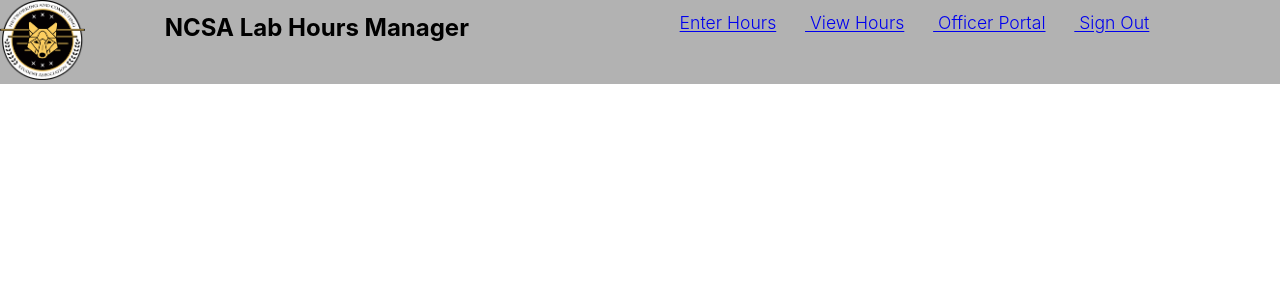
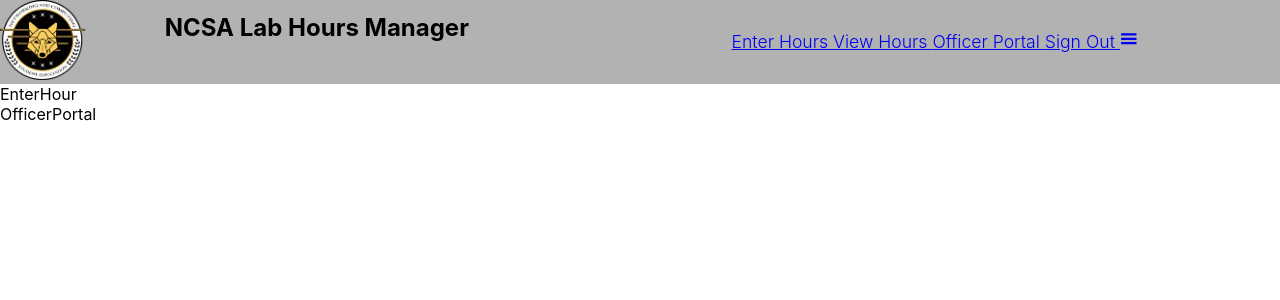
Before and after one commit to Mia-Y-Kelly/NCSA-Tracker, a React (Create React App) app in the folder time-tracker/client/: page /officerportal in a window 1280 px wide. Shown: the top 300 px of the page. Built offline with nearby package versions, Linux system fonts and the light colour scheme.

Commit message:
Routes the NavBar to link to different pages
Renamed NewHour to ViewHour

```diff
--- a/time-tracker/client/package.json
+++ b/time-tracker/client/package.json
@@ -9,6 +9,7 @@
     "react": "^18.2.0",
     "react-dom": "^18.2.0",
     "react-icons": "^4.8.0",
+    "react-router-dom": "^6.10.0",
     "react-scripts": "^5.0.1",
     "web-vitals": "^2.1.4"
   },
--- a/time-tracker/client/src/App.jsx
+++ b/time-tracker/client/src/App.jsx
@@ -1,10 +1,31 @@
 import React from 'react'
 import NavBar from './components/navbar/NavBar'
+import EnterHour from './components/enterhours/EnterHour'
+import ViewHour from './components/viewhours/ViewHour';
+import OfficerPortal from './components/officerportal/OfficerPortal';
+import { BrowserRouter as Router, Routes, Route, Navigate } from 'react-router-dom';
+
 
 const App = () => {
     return (
         <>
-        <NavBar />
+            <Router>
+                <NavBar />
+                <div className='container'>
+                    <EnterHour />
+                </div>
+                <Routes>
+                    <Route path="/enterhour" element={
+                        <EnterHour />
+                        } />
+                    <Route path="/viewhour" element={
+                        <ViewHour />
+                        } />
+                    <Route path="/officerportal" element={
+                        <OfficerPortal />
+                        } />
+                </Routes>
+            </Router>
         </>
     )
 }
--- a/time-tracker/client/src/components/navbar/NavBar.jsx
+++ b/time-tracker/client/src/components/navbar/NavBar.jsx
@@ -2,7 +2,12 @@ import React from 'react'
 import './navbar.css'
 import { useState } from 'react'
 import logo from '../../assets/NCSA_Logo.png'
-import {GiHamburgerMenu} from 'react-icons/gi'
+import { GiHamburgerMenu } from 'react-icons/gi'
+import { BrowserRouter as Router, Routes, Route, Link } from 'react-router-dom';
+import EnterHour from '../enterhours/EnterHour'
+import OfficerPortal from '../officerportal/OfficerPortal'
+import ViewHour from '../viewhours/ViewHour'
+
 const NavBar = () => {
     const [activeNav, setActiveNav] = useState('#');
     return (
@@ -13,11 +18,23 @@ const NavBar = () => {
                     </div>
                     <h2>NCSA Lab Hours Manager</h2>
                     <nav>
-                    <a href='#enterhours' onClick={() => setActiveNav('')} className={activeNav === '#' ? 'active' : ''}> Enter Hours</a>
-                    <a href='#viewhours' onClick={() => setActiveNav('')} className={activeNav === '#' ? 'active' : ''}> View Hours</a>
-                    <a href='#portol' onClick={() => setActiveNav('')} className={activeNav === '#' ? 'active' : ''}> Officer Portal</a>
-                    <a href='#signout' onClick={() => setActiveNav('')} className={activeNav === '#' ? 'active' : ''}> Sign Out</a>
-                    <a href='#' onClick={ () => setActiveNav('#')} className="hamburger__icon"> <GiHamburgerMenu /> </a>
+                        <ul>
+                            <a>
+                                <Link to="/enterhour"> Enter Hours</Link>
+                            </a>
+                            <a>
+                                <Link to="/viewhour">  View Hours </Link>
+                            </a>
+                            <a>
+                                <Link to="/officerportal">  Officer Portal </Link>
+                            </a>
+                            <a>
+                                <Link to="/">  Sign Out </Link>
+                            </a>
+                            <a className='hamburger__icon'>
+                                <Link to="/" className='hamburger__icon'>  <GiHamburgerMenu /> </Link>
+                            </a>
+                        </ul>
                     </nav>
                 </div>
             </section>
--- a/time-tracker/client/src/components/navbar/navbar.css
+++ b/time-tracker/client/src/components/navbar/navbar.css
@@ -17,7 +17,7 @@ nav{
     margin: 0.8rem auto 0.8rem;
     width:80%;
 }
-nav a{
+nav Link{
     padding: 0.9rem;
 }
 .navbar__image{
@@ -25,7 +25,7 @@ nav a{
     pointer-events: none;
 
 }
-.hamburger__icon{
+nav Link.hamburger__icon{
     display:none;
     position:right;
 }
@@ -34,7 +34,7 @@ nav a{
     nav a{
         display:none;
     }
-    nav a.hamburger__icon{
+    nav Link.hamburger__icon{
         display: flex;
     }
 }
--- a/time-tracker/client/src/components/officerportal/OfficerPortal.jsx
+++ b/time-tracker/client/src/components/officerportal/OfficerPortal.jsx
@@ -0,0 +1,9 @@
+import React from 'react'
+
+function OfficerPortal() {
+  return (
+    <div>OfficerPortal</div>
+  )
+}
+
+export default OfficerPortal
--- /dev/null
+++ b/time-tracker/client/src/components/viewhours/ViewHour.jsx
@@ -0,0 +1,9 @@
+import React from 'react'
+
+function ViewHour() {
+  return (
+    <div>View Hour</div>
+  )
+}
+
+export default ViewHour
```
Also changed, not shown: time-tracker/client/src/components/viewhours/NewHour.jsx (deleted), time-tracker/client/src/components/viewhours/newhour.css (deleted), time-tracker/client/src/components/viewhours/viewhour.css (added), 1 other file (tests, documents, lock files or other folders). Lines whose indentation alone changed are shown as unchanged.
